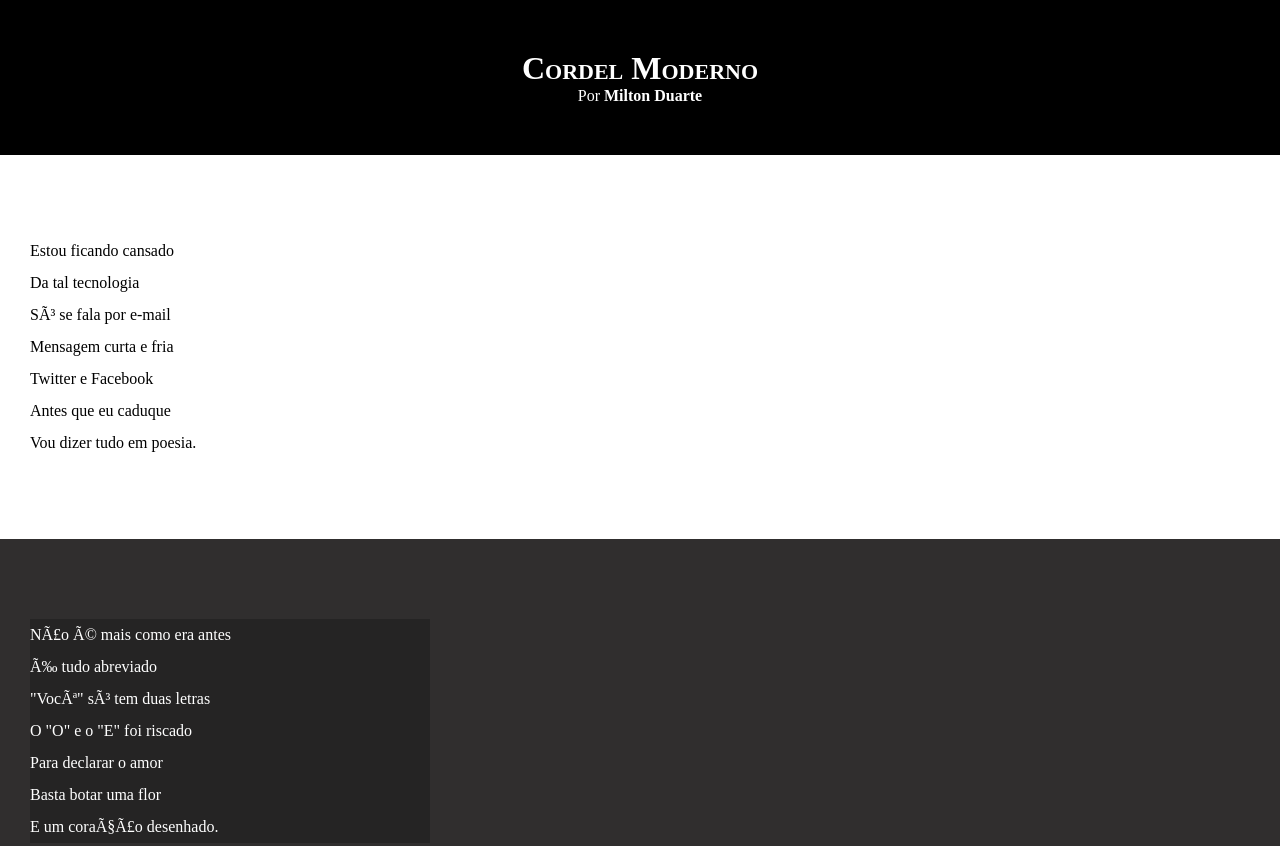
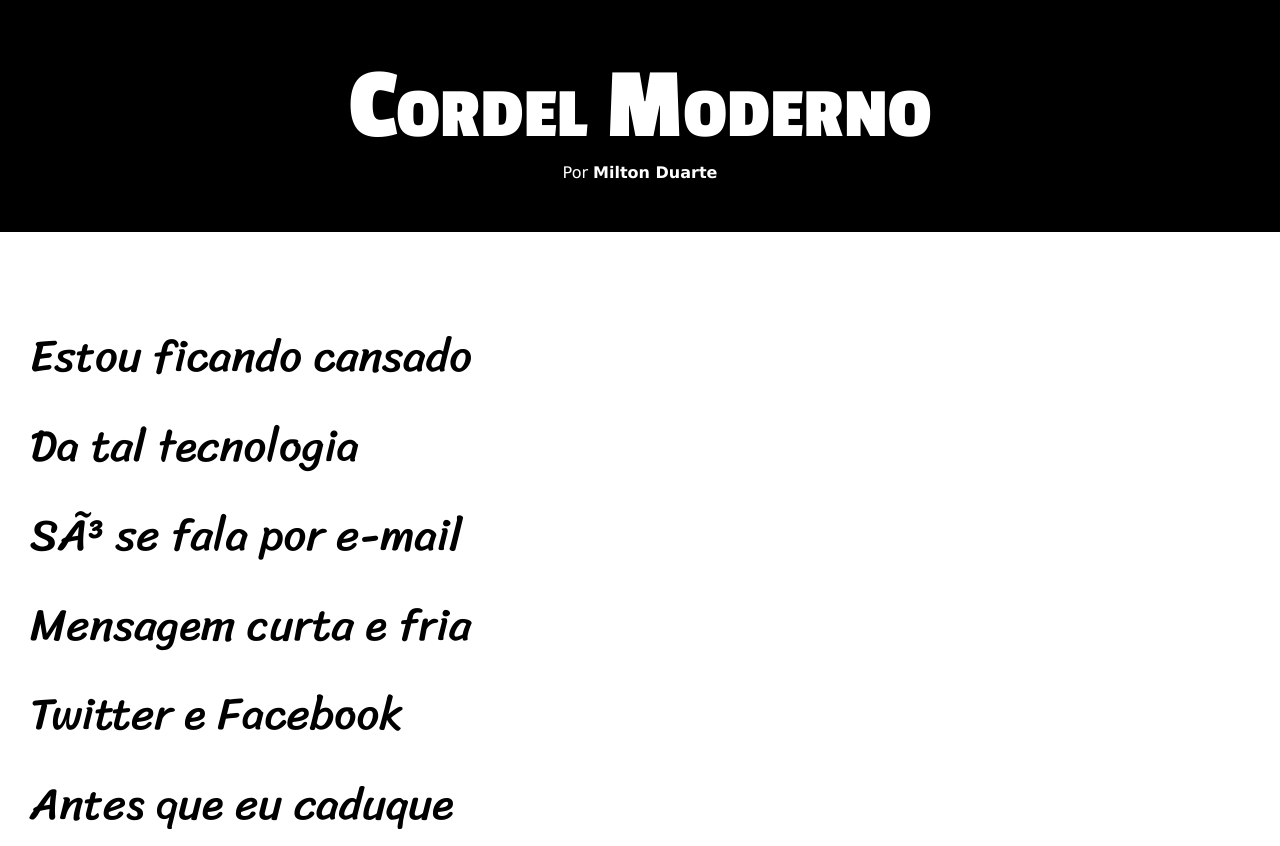
Before and after one commit to GlucasAS/HTML---CSS, a plain HTML site: page Exercício/Desafios/008/cordel.html in a window 1280 px wide. Shown: the top 846 px of the page. Drawn offline with Linux system fonts and the light colour scheme.

Commit message:
Update style.css

```diff
--- a/Exercício/Desafios/008/estilo/style.css
+++ b/Exercício/Desafios/008/estilo/style.css
@@ -1,23 +1,39 @@
 @charset "UTF-8";
+
+@import url('https://fonts.googleapis.com/css2?family=Passion+One:wght@400;700;900&display=swap');
+@import url('https://fonts.googleapis.com/css2?family=Sriracha&display=swap');
+
+:root{
+    --fonte1: Verdana, Geneva, Tahoma, sans-serif;
+    --fonte2: "Passion One", sans-serif;
+    --fonte3: "Sriracha", cursive;
+}
 
 *{
     margin: 0px;
     padding: 0px;
 }
+
 body{
     background-color: darkgray;
     min-height: 100vh;
+    font-family: var(--fonte1);
 }
+
 header {
     background-color: black;
     color: white;
     text-align: center;
 }
+
 header > h1 {
     padding-top: 50px;
     font-variant: small-caps;
+    font-family: var(--fonte2);
+    font-size: 8vw;
     /*Ou text-transform: uppercase*/
 }
+
 header > p{
     padding-bottom: 50px;
 }
@@ -27,6 +43,7 @@ a {
     text-decoration: none;
     font-weight: bolder
 }
+
 a:hover{
     text-decoration: underline;
 }
@@ -36,6 +53,8 @@ section{
     padding-bottom: 10vh;
     line-height: 2em;
     padding-left: 30px;
+    font-family: var(--fonte3);
+    font-size: 3.5vw;
 }
 section.normal{
     background-color: white;
@@ -49,7 +68,8 @@ section.imagem{
 }
 
 section.imagem > p{
-    width: 400px;
+    padding: 5px;
+    display: inline-block;
     background-color: rgba(0, 0, 0, 0.226);
 }
 
```
